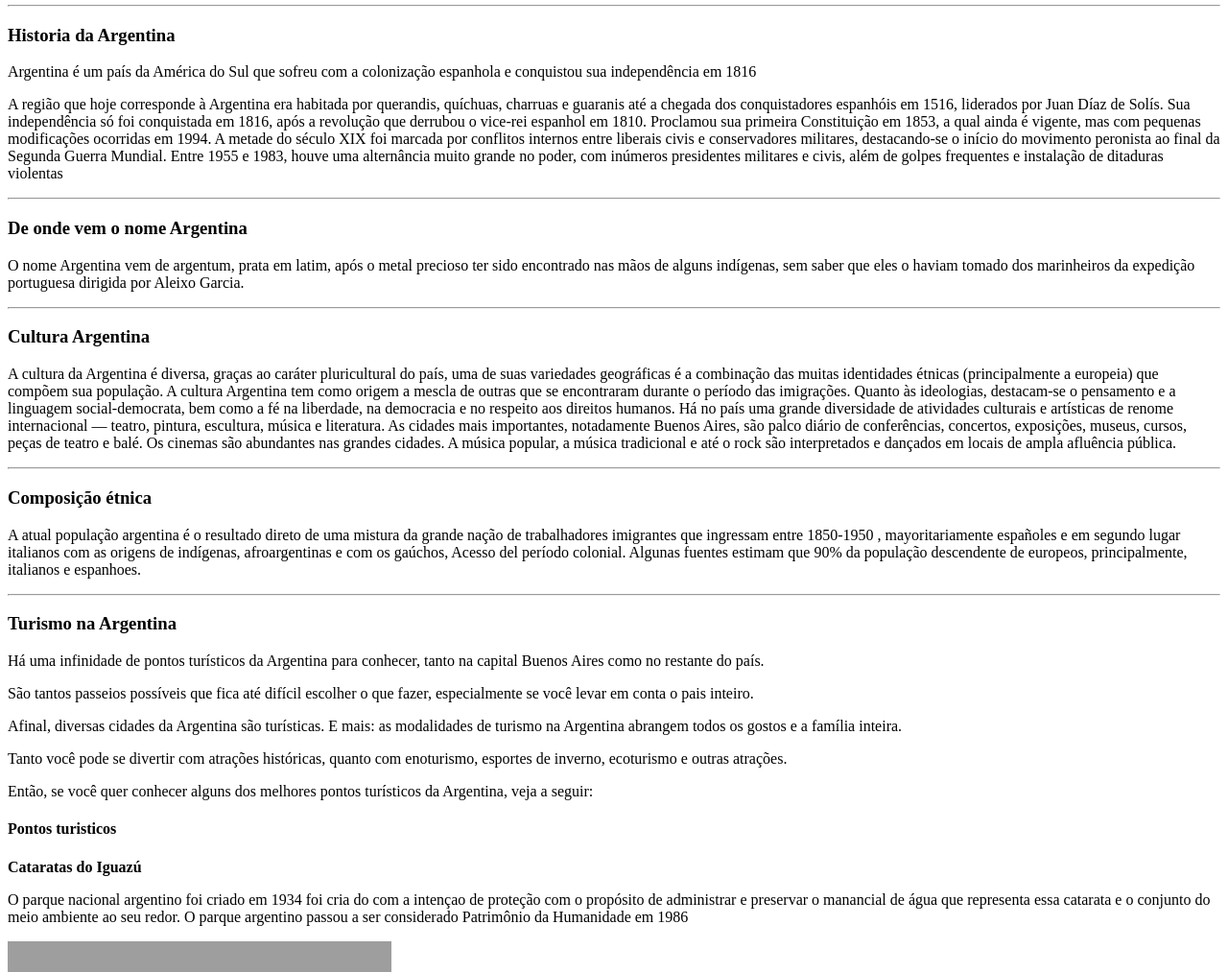
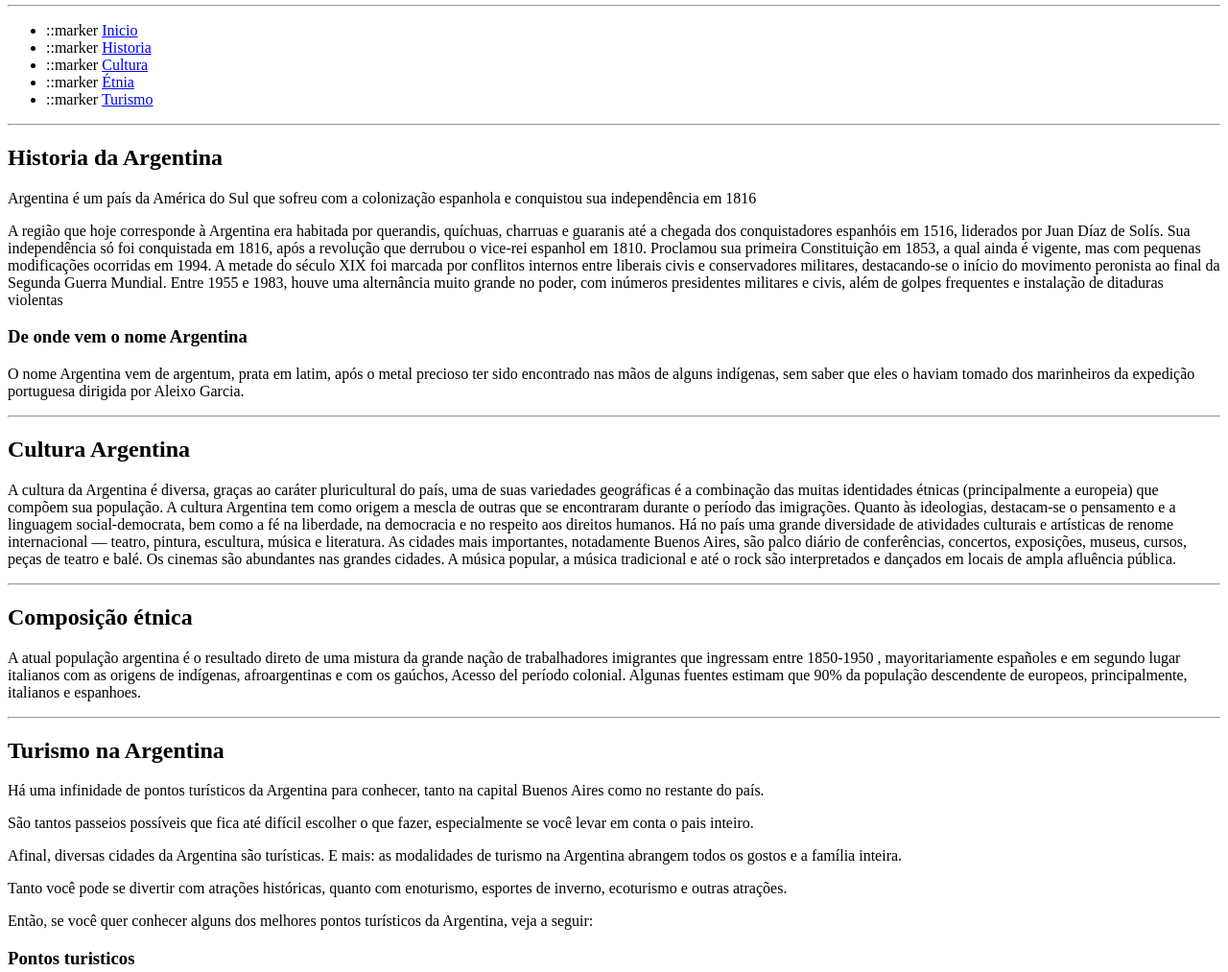
Before and after one commit to Axwel-A/Tentativa-1, a plain HTML site: page index.html in a window 1280 px wide. Shown: the part 572-1585 px from the top of the page at 96% size. Drawn offline with Linux system fonts and the light colour scheme; grey boxes are pictures that could not be loaded.

Commit message:
Update index.html

```diff
--- a/index.html
+++ b/index.html
@@ -4,6 +4,7 @@
 </head>
 <body>
  <h1>Argentina</h1>
+ <div class="Argentina">
  <p> <strong>Argentina</strong>, oficialmente <strong>República Argentina</strong>
   , é o segundo maior país da América do
   Sul em território e o terceiro em população,
@@ -30,11 +31,47 @@
   Sandwich do Sul, que são administradas pelo
   Reino Unido como territórios britânicos
   ultramarinos.</p>
+  </div>
  <h5><strong>Bandeira da Argentina</strong></h5>
   <img src="https://s1.static.brasilescola.uol.com.br/be/conteudo/images/bandeira-argentina-55e5bb21570ca.jpg">
+  <hr>
+ <div id>
+ <ul>
+  <li>
+   ::marker
+   <a href="#">Inicio</a>
 
+  </li>
+
+  <li>
+   ::marker
+   <a href="#">Historia</a>
+
+  </li>
+
+  <li>
+   ::marker
+   <a href="#">Cultura</a>
+
+  </li>
+
+  <li>
+   ::marker
+   <a href="#">Étnia</a>
+
+  </li>
+
+  <li>
+   ::marker
+   <a href="#">Turismo</a>
+
+  </li>
+
+  </ul>
+ </div>
   <hr>
-<h3>Historia da Argentina</h3>
+ <divclass="Historia">
+<h2>Historia da Argentina</h2>
 </h5>Argentina é um país da América do Sul que sofreu com a colonização espanhola e conquistou sua independência em 1816</h5>
 <p>A região que hoje corresponde à Argentina era habitada por querandis, quíchuas, charruas e guaranis até a chegada dos conquistadores espanhóis em 1516, liderados por Juan Díaz de Solís.
 
@@ -43,11 +80,13 @@ Sua independência só foi conquistada em 1816, após a revolução que derrubou
 A metade do século XIX foi marcada por conflitos internos entre liberais civis e conservadores militares, destacando-se o início do movimento peronista ao final da Segunda Guerra Mundial.
 
 Entre 1955 e 1983, houve uma alternância muito grande no poder, com inúmeros presidentes militares e civis, além de golpes frequentes e instalação de ditaduras violentas</p>
-<hr>
+
 <h3>De onde vem o nome Argentina</h3>
 <p>O nome Argentina vem de argentum, prata em latim, após o metal precioso ter sido encontrado nas mãos de alguns indígenas, sem saber que eles o haviam tomado dos marinheiros da expedição portuguesa dirigida por Aleixo Garcia.</p>
-<hr>
-<h3>Cultura Argentina</h3>
+</div>
+ <hr>
+ <div class="Cultura">
+<h2>Cultura Argentina</h2>
 <p>A cultura da Argentina é diversa, graças ao caráter
   pluricultural do país, uma de suas variedades
   geográficas é a combinação das muitas identidades
@@ -71,8 +110,10 @@ Há no país uma grande diversidade de atividades
   popular, a música tradicional e até o
   rock são interpretados e dançados em locais de ampla
   afluência pública.</p>
+  </div>
 <hr>
-<h3>Composição étnica</h3>
+ <div class="Étinia">
+<h2>Composição étnica</h2>
 <p>
   A atual população argentina é o resultado direto de uma mistura da grande nação de trabalhadores
   imigrantes que ingressam entre 1850-1950 , mayoritariamente españoles e em segundo lugar
@@ -80,8 +121,10 @@ Há no país uma grande diversidade de atividades
   colonial. Algunas fuentes estimam que 90% da população descendente de europeos,
   principalmente, italianos e espanhoes.
 </p>
+  </div>
 <hr>
-<h3>Turismo na Argentina</h3>
+ <div class="Turismo">
+<h2>Turismo na Argentina</h2>
 <p>Há uma infinidade de pontos turísticos da Argentina para conhecer, tanto na
  capital Buenos Aires como no restante do país.
 
@@ -96,7 +139,7 @@ Há no país uma grande diversidade de atividades
 
 <p>Então, se você quer conhecer alguns dos melhores pontos turísticos da
  Argentina, veja a seguir:
- <h4>Pontos turisticos</h4>
+ <h3>Pontos turisticos</h3>
 
 <p><strong>Cataratas do Iguazú</strong></p>
 <p>O parque nacional argentino foi criado em 1934 foi cria do com a intençao de proteção com o propósito de administrar e preservar o manancial de água que representa essa catarata e o conjunto do meio ambiente ao seu redor. O parque  argentino passou a ser considerado Patrimônio da Humanidade em 1986 </p>
@@ -127,6 +170,7 @@ polidas por homens.</p>
 <p>Na Patagônia também é possível nadar com os golfinhos nas águas cristalinas
  do Oceano Atlântico nesse ponto turístico da Argentina.</p>
 <img src=https://airesbuenosblog.com/wp-content/uploads/2014/12/peninsula_valdes.jpg>
+  </div>
 </body>
 
 </html>
```
